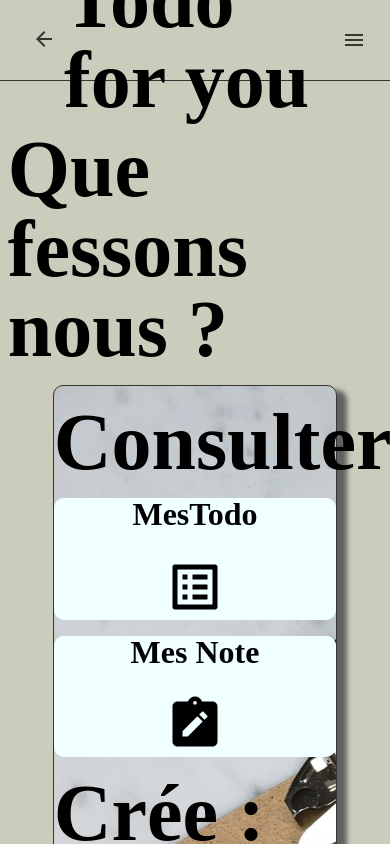
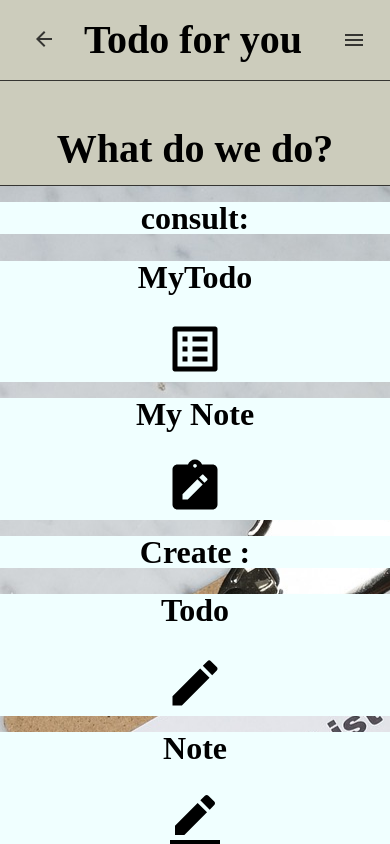
Before and after one commit to Alban-Pascal/Todo-for-you, a React (Create React App) app: page / in a window 390 px wide. Shown: the top 844 px of the page. Built offline with nearby package versions, Linux system fonts and the light colour scheme.

Commit message:
media queries and

```diff
--- a/src/App.css
+++ b/src/App.css
@@ -51,6 +51,13 @@ h1 {
 	margin-bottom: 1rem;
   }
 
+  @media screen and (max-width: 900px) {
+	h1 {
+		font-size: 2.5rem;
+		text-align: center;
+	}
+}
+
 
 h2 {
 	font-weight: bold;
@@ -76,10 +83,15 @@ a:link {
 box-shadow: 10px 5px 5px  rgb(97, 95, 95) ;
 border: 1px solid;
 border-radius: 10px;
+width: 100vh;
 align-items: center;
-margin-left: 12%;
-margin-right: 12%;
 background-image: url(../src/Components/static/images/todo-lists.jpg) ;
+}
+
+@media screen and (max-width: 900px) {
+	.card {
+		width: 50vh;
+	}
 }
 
 h3 {
--- a/src/App.js
+++ b/src/App.js
@@ -8,7 +8,7 @@ import Layout from "Components/UI/Layout";
 import FirstGo from "Components/Pages/FirstGo";
 import CreateNote from "Components/Pages/CreateNote";
 import CreateTodo from "Components/Pages/CreateTodo";
-import Identification from "Components/Pages/Myaccount";
+import Myaccount from "Components/Pages/Myaccount";
 import CreateFolder from "Components/Pages/CreateFolder";
 import MyTodo from "Components/Pages/MyTodo";
 import MyNote from "Components/Pages/MyNote";
@@ -26,7 +26,7 @@ export default function App() {
           <Route path="FirstGo" element={<FirstGo />} />
           <Route path="CreateNote" element={<CreateNote />} />
           <Route path="CreateTodo" element={<CreateTodo />} />
-          <Route path="Identification" element={<Identification />} />
+          <Route path="Myaccount" element={<Myaccount />} />
           <Route path="CreateFolder" element={<CreateFolder />} />
           <Route path="MyTodo" element={<MyTodo />} />
           <Route path="MyNote" element={<MyNote />} />
--- a/src/Components/Pages/Home.js
+++ b/src/Components/Pages/Home.js
@@ -1,8 +1,6 @@
 import * as React from "react";
 import { Link } from "react-router-dom";
 import ListAltIcon from "@mui/icons-material/ListAlt";
-import Grid from "@mui/material/Grid";
-import Typography from "@mui/material/Typography";
 import NoteAltIcon from "@mui/icons-material/NoteAlt";
 import CreateIcon from "@mui/icons-material/Create";
 import BorderColorIcon from "@mui/icons-material/BorderColor";
@@ -10,24 +8,24 @@ import BorderColorIcon from "@mui/icons-material/BorderColor";
 export default function Home() {
   return (
     <div>
-      <h1> Que fessons nous ?</h1>
+      <h1>What do we do?</h1>
       <div className="card">
-        <h1>Consulter: </h1>
+        <h2>consult: </h2>
         <ul>
           <li className="center">
-            <h2>MesTodo </h2>
+            <h2>MyTodo </h2>
             <Link to="/MyTodo">
               <ListAltIcon sx={{ fontSize: 60 }} />
             </Link>
           </li>
           <li className="center">
-            <h2>Mes Note </h2>
+            <h2>My Note </h2>
             <Link to="/MyNote">
               <NoteAltIcon sx={{ fontSize: 60 }} />
             </Link>
           </li>
         </ul>
-        <h1> Crée :</h1>
+        <h2> Create :</h2>
         <ul>
           <li className="center">
             <h2> Todo </h2>
--- a/src/Components/Pages/MyTodo.js
+++ b/src/Components/Pages/MyTodo.js
@@ -3,10 +3,23 @@ import IconButton from "@mui/material/IconButton";
 import DeleteIcon from "@mui/icons-material/Delete";
 import CheckIcon from "@mui/icons-material/Check";
 
+import { createTheme, ThemeProvider } from "@mui/material/styles";
+import Typography from "@mui/material/Typography";
+
+const theme = createTheme();
+theme.typography.h1 = {
+  fontSize: "2.5rem",
+  [theme.breakpoints.up("md")]: {
+    fontSize: "5rem",
+  },
+};
+
 export default function MyTodo() {
   return (
     <section className="card">
-      <h1>Liste de tâches</h1>
+      <ThemeProvider theme={theme}>
+        <Typography variant="h1">Liste de tâches</Typography>
+      </ThemeProvider>
       <ul>
         <li>
           Tâche 1{" "}
--- a/src/Components/Pages/Myaccount.js
+++ b/src/Components/Pages/Myaccount.js
@@ -5,7 +5,7 @@ import Avatar from "@mui/material/Avatar";
 import Stack from "@mui/material/Stack";
 import BeenhereIcon from "@mui/icons-material/Beenhere";
 
-export default function Identification() {
+export default function MyAccount() {
   return (
     <div>
       <div className="card">
@@ -72,6 +72,7 @@ export default function Identification() {
           </Button>
         </Stack>
       </div>
+
       <div className="validation">
         <Button variant="contained" endIcon={<BeenhereIcon />}>
           validation
--- a/src/Components/UI/Header.js
+++ b/src/Components/UI/Header.js
@@ -3,7 +3,6 @@ import * as React from "react";
 import Box from "@mui/material/Box";
 import ArrowBackIcon from "@mui/icons-material/ArrowBack";
 import MenuIcon from "@mui/icons-material/Menu";
-import useMediaQuery from "@mui/material/useMediaQuery";
 
 import Menu from "@mui/material/Menu";
 
@@ -32,9 +31,7 @@ export default function Header({ islight, handleToggleTheme }) {
       >
         <ArrowBackIcon />
       </Box>
-
       <h1>Todo for you</h1>
-
       <Box
         sx={{
           "& > :not(style)": {
@@ -64,7 +61,7 @@ export default function Header({ islight, handleToggleTheme }) {
           <Link to="/">Home</Link>
         </MenuItem>
         <MenuItem onClick={handleClose}>
-          <Link to="/identification">My account</Link>
+          <Link to="/Myaccount">My account</Link>
         </MenuItem>
         <MenuItem onClick={handleClose}>
           <Link to="/CreateNote">Create Notes</Link>
```
